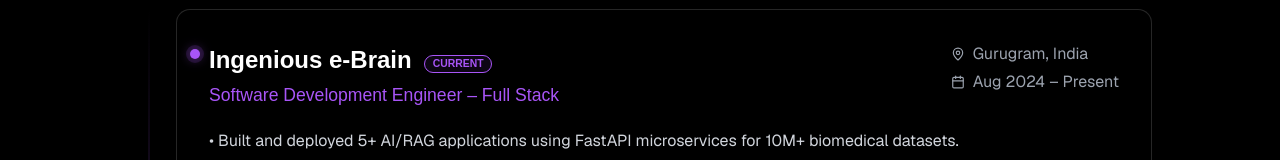
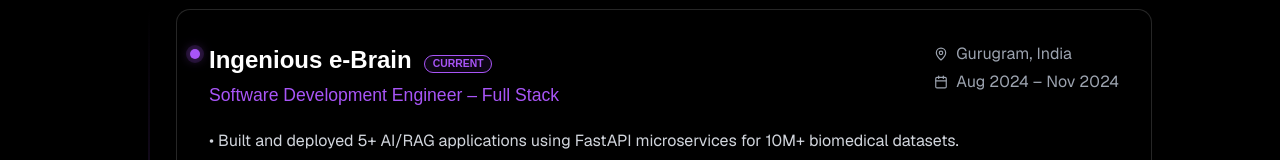
Before and after one commit to ffllyygod/next-port, a Next.js app: page /experience in a window 1280 px wide. Shown: the part 288-448 px from the top of the page. Built offline with nearby package versions, Linux system fonts and the light colour scheme; a web font is replaced by a local one.

Commit message:
exp data

```diff
--- a/app/_components/experience/exp.data.ts
+++ b/app/_components/experience/exp.data.ts
@@ -18,7 +18,7 @@
     company: "Ingenious e-Brain",
     role: "Software Development Engineer – Full Stack",
     location: "Gurugram, India",
-    duration: "Aug 2024 – Present",
+    duration: "Aug 2024 – Nov 2024",
     current: true,
     type: "work",
     description: [
```
